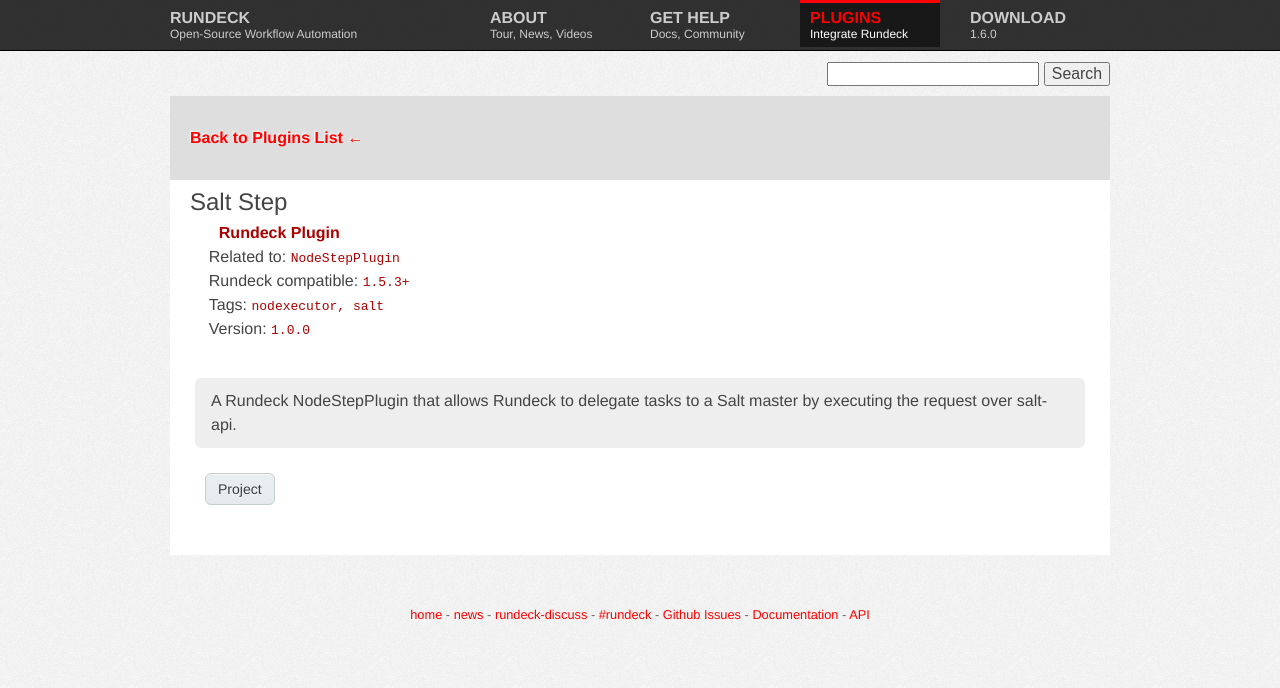
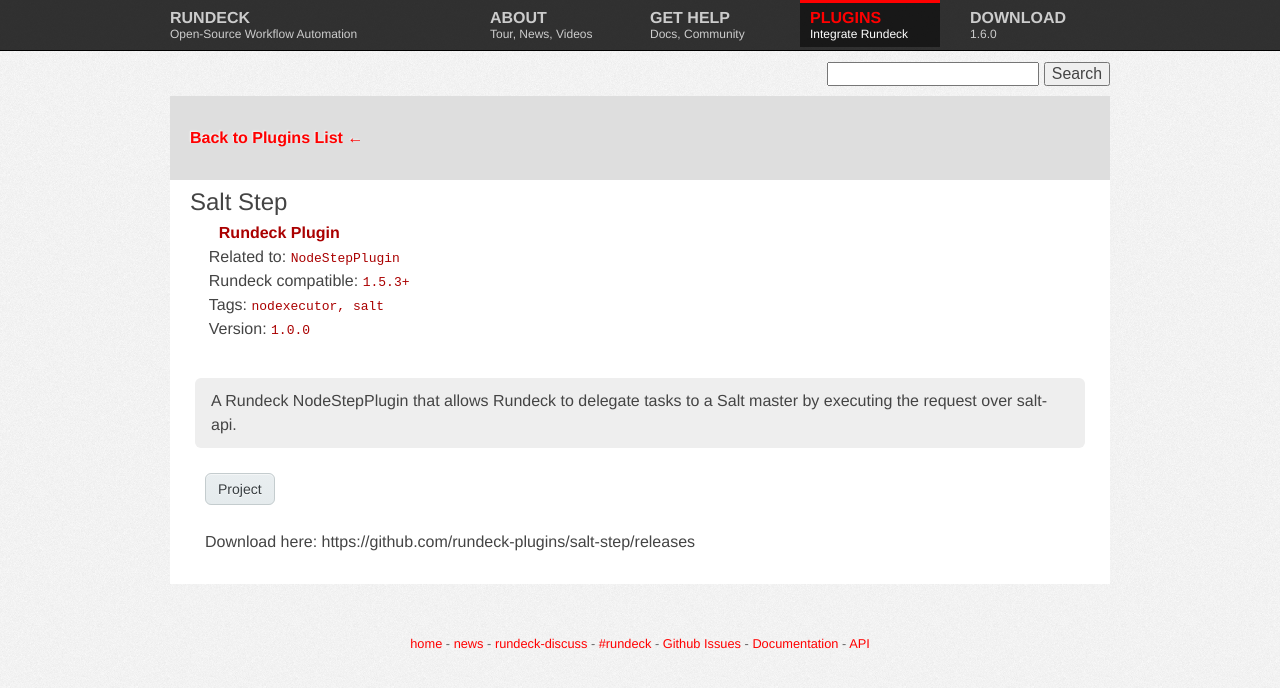
Before and after one commit to rundeck/rundeck-ghpages, a Jekyll site: the page built from plugins/_posts/2013-07-26-salt-step.markdown, in a window 1280 px wide. Shown: the top 688 px of the page. Built offline with Jekyll 4.4.1, drawn with Linux system fonts in a browser that asks for light colours; nearby versions of some CDN libraries.

Commit message:
add download link for saltstep plugin

```diff
--- a/plugins/_posts/2013-07-26-salt-step.markdown
+++ b/plugins/_posts/2013-07-26-salt-step.markdown
@@ -9,3 +9,5 @@
 description: A Rundeck NodeStepPlugin that allows Rundeck to delegate tasks to a Salt master by executing the request over salt-api.
 version: 1.0.0
 ---
+
+Download here: https://github.com/rundeck-plugins/salt-step/releases
```
